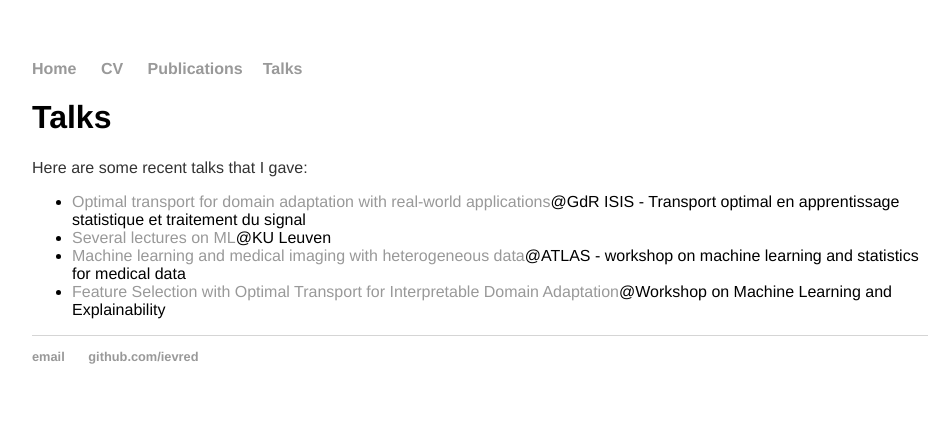
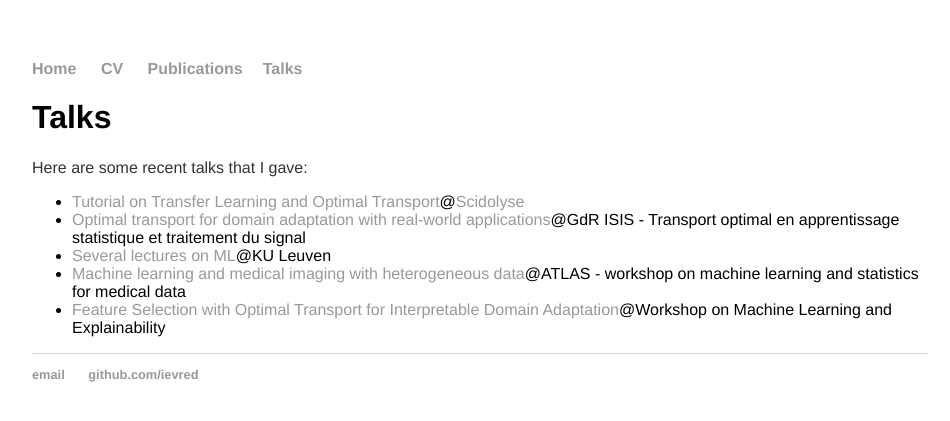
Before and after one commit to ievred/ievred.github.io, a Jekyll site: the page built from talks/index.html, in a window 1280 px wide. Shown: the top 421 px of the page, without its empty margins (160-1110 px from the left). Built offline with Jekyll 4.4.1, drawn with Linux system fonts in a browser that asks for light colours.

Commit message:
Update index.html

```diff
--- a/talks/index.html
+++ b/talks/index.html
@@ -5,6 +5,8 @@ title: Talks
 	<h1>{{ page.title }}</h1>
   <p>Here are some recent talks that I gave:</p>
 	<ul>
+	<li><a href="http://scidolyse.ens-lyon.fr/sites/default/files/2019-09/OT_ievgen_small.pdf">Tutorial on Transfer Learning and Optimal Transport</a>@<a href="http://scidolyse.ens-lyon.fr">Scidolyse</a>
+	</li>
 	<li><a href="http://www.gdr-isis.fr/index.php?page=reunion&idreunion=395">Optimal transport for domain adaptation with real-world applications</a>@GdR ISIS - Transport optimal en apprentissage statistique et traitement du signal
 	</li>
 	<li><a href="https://search.kuleuven.be/en/Pages/results.aspx?k=#k=ievgen%20redko">Several lectures on ML</a>@KU Leuven
```
